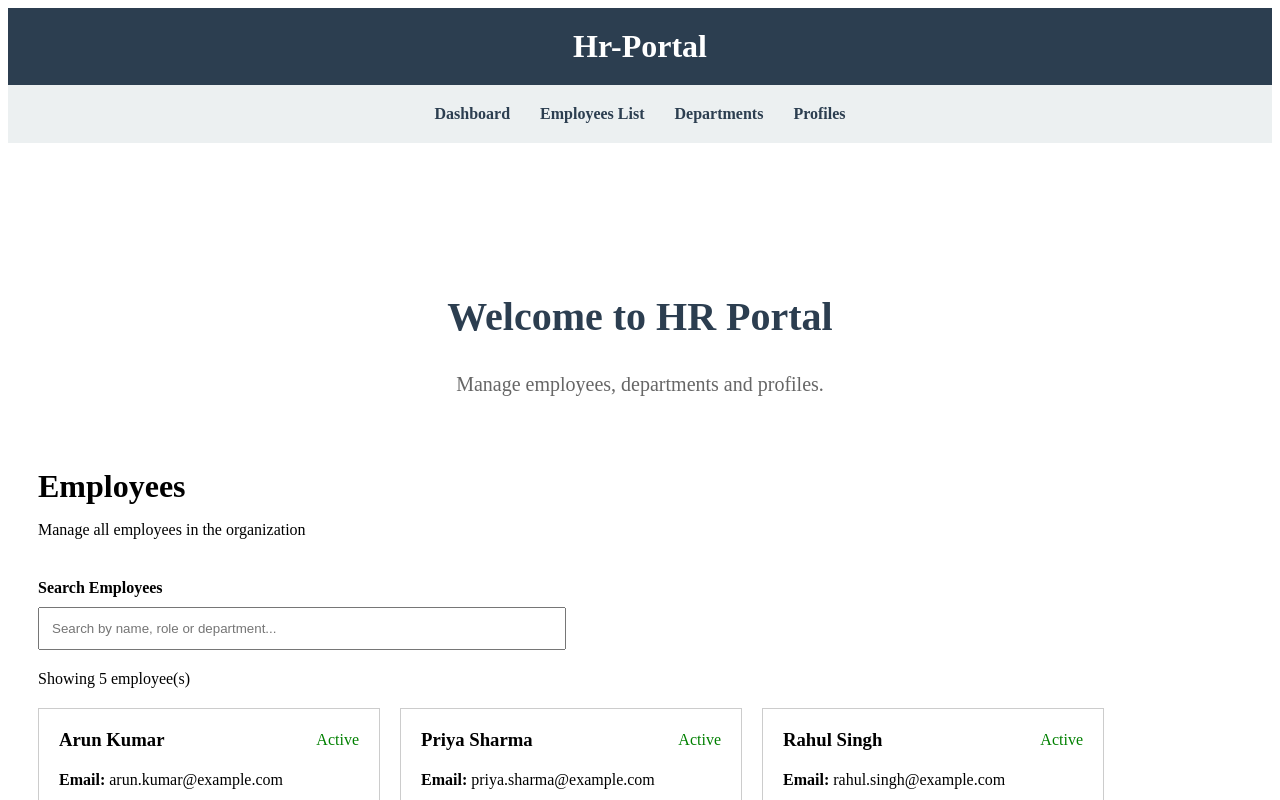
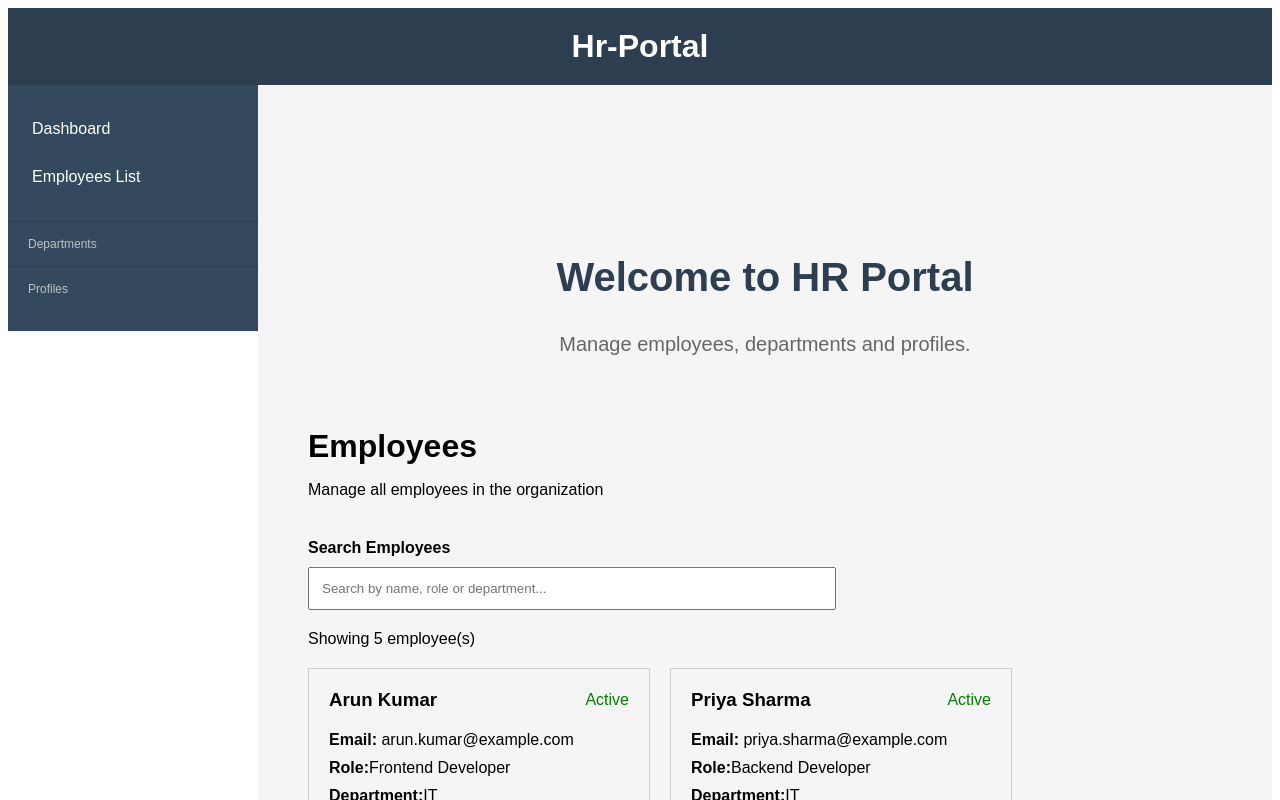
Before and after one commit to SrinathGunaSekar/hr-portal-using-angular, an Angular app: page /employees in a window 1280 px wide. Shown: the top 800 px of the page. Built offline with nearby package versions, Linux system fonts and the light colour scheme.

Commit message:
Add left sidebar navigation

```diff
--- a/angular.json
+++ b/angular.json
@@ -94,5 +94,8 @@
         }
       }
     }
+  },
+  "cli": {
+    "analytics": "82e666ff-da20-4eaa-99f9-e37289a43e2f"
   }
 }
--- a/src/app/app.component.css
+++ b/src/app/app.component.css
@@ -1,7 +1,11 @@
-body {
+.app-container {
+  display: flex;
+  flex-direction: column;
+  height: 100vh;
   margin: 0;
   font-family: Arial, sans-serif;
 }
+
 h1 {
   text-align: center;
   background-color: #2c3e50;
@@ -9,28 +13,30 @@ h1 {
   padding: 20px;
   margin: 0;
 }
-nav {
-  text-align: center;
+
+.app-layout {
+  display: flex;
+  flex: 1;
+  overflow: hidden;
+}
+
+.main-content {
+  flex: 1;
+  overflow-y: auto;
   padding: 20px;
-  background-color: #ecf0f1;
+  background-color: #f5f5f5;
 }
-nav a {
-  margin: 0 15px;
-  text-decoration: none;
-  color: #2c3e50;
-  font-weight: bold;
-}
-nav a:hover {
-  color: #3498db;
-}
+
 .welcome {
   text-align: center;
   margin-top: 150px;
 }
+
 .welcome h2 {
   font-size: 40px;
   color: #2c3e50;
 }
+
 .welcome p {
   font-size: 20px;
   color: #666;
--- a/src/app/app.component.html
+++ b/src/app/app.component.html
@@ -1,13 +1,13 @@
-<h1>Hr-Portal</h1>
-<nav>
-  <a routerLink="/dashboard">Dashboard</a>
-  <a routerLink="/employees">Employees List</a>
-  <a routerLink="/departments">Departments</a>
-  <a routerLink="/profiles">Profiles</a>
-</nav>
-
-<div class="welcome">
-  <h2>Welcome to HR Portal</h2>
-  <p>Manage employees, departments and profiles.</p>
+<div class="app-container">
+  <h1>Hr-Portal</h1>
+  <div class="app-layout">
+    <app-sidebar></app-sidebar>
+    <div class="main-content">
+      <div class="welcome">
+        <h2>Welcome to HR Portal</h2>
+        <p>Manage employees, departments and profiles.</p>
+      </div>
+      <router-outlet></router-outlet>
+    </div>
+  </div>
 </div>
-<router-outlet></router-outlet>
--- a/src/app/sidebar/sidebar.component.css
+++ b/src/app/sidebar/sidebar.component.css
@@ -0,0 +1,35 @@
+.sidebar {
+  width: 250px;
+  background-color: #34495e;
+  color: white;
+  padding: 20px 0;
+  overflow-y: auto;
+  box-shadow: 2px 0 4px rgba(0, 0, 0, 0.1);
+}
+
+.sidebar a {
+  display: block;
+  padding: 15px 20px;
+  color: white;
+  text-decoration: none;
+  transition: all 0.3s ease;
+  border-left: 4px solid transparent;
+}
+
+.sidebar a:hover {
+  background-color: #2c3e50;
+  border-left-color: #3498db;
+  padding-left: 24px;
+}
+
+.sidebar p {
+  padding: 15px 20px;
+  margin: 0;
+  color: #bdc3c7;
+  font-size: 12px;
+  border-top: 1px solid #2c3e50;
+}
+
+.sidebar p:first-of-type {
+  margin-top: 20px;
+}
--- a/src/app/sidebar/sidebar.component.html
+++ b/src/app/sidebar/sidebar.component.html
@@ -1,6 +1,6 @@
-<div>
-    <a routerLink="/dashboard">DashBoard</a>
-    <a routerLink="/employees">Employees List</a>
-    <p>{{departments}}</p>
-    <p>{{profile}}</p>
+<div class="sidebar">
+  <a routerLink="/dashboard">Dashboard</a>
+  <a routerLink="/employees">Employees List</a>
+  <p>{{departments}}</p>
+  <p>{{profile}}</p>
 </div>
```
